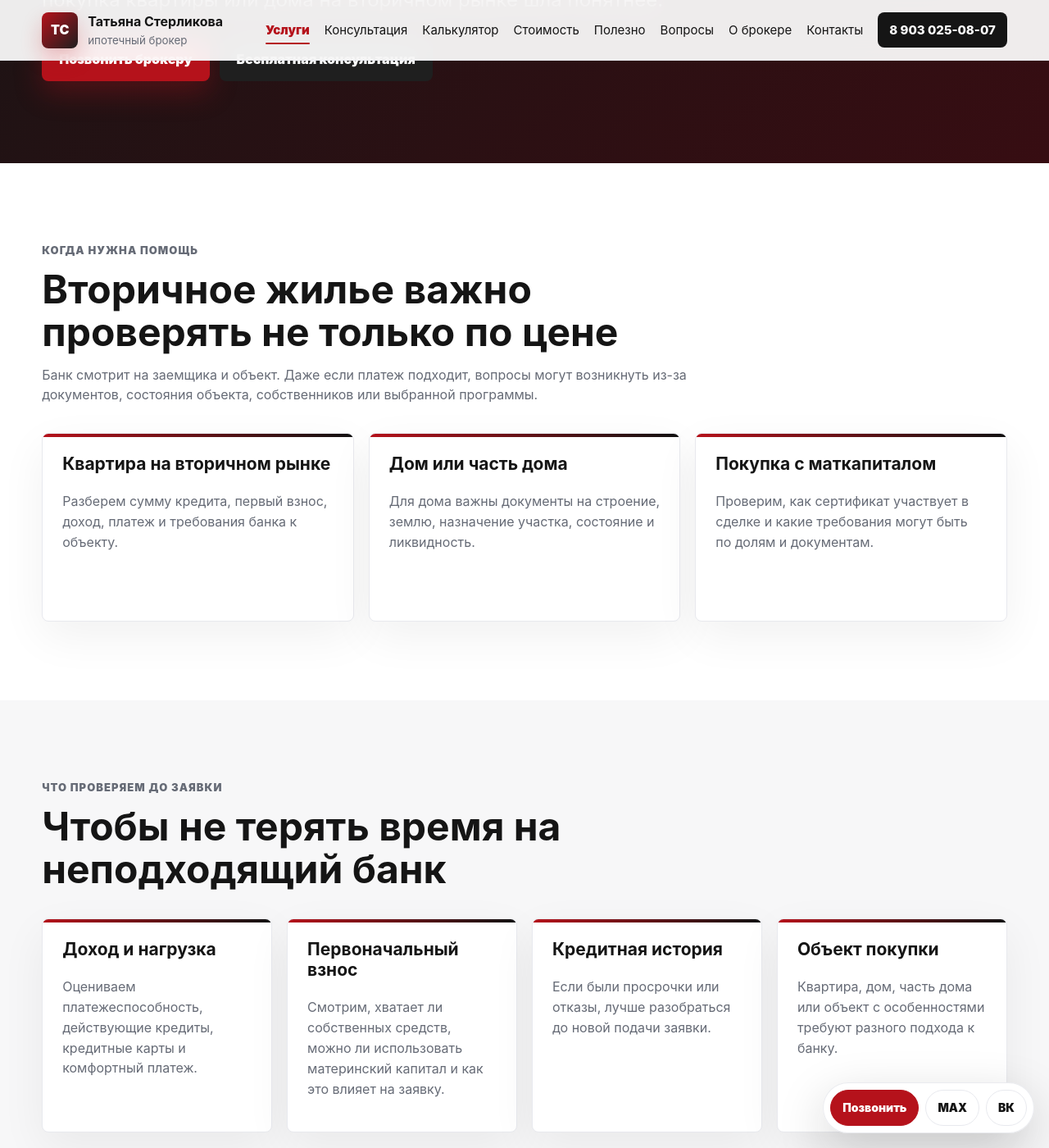
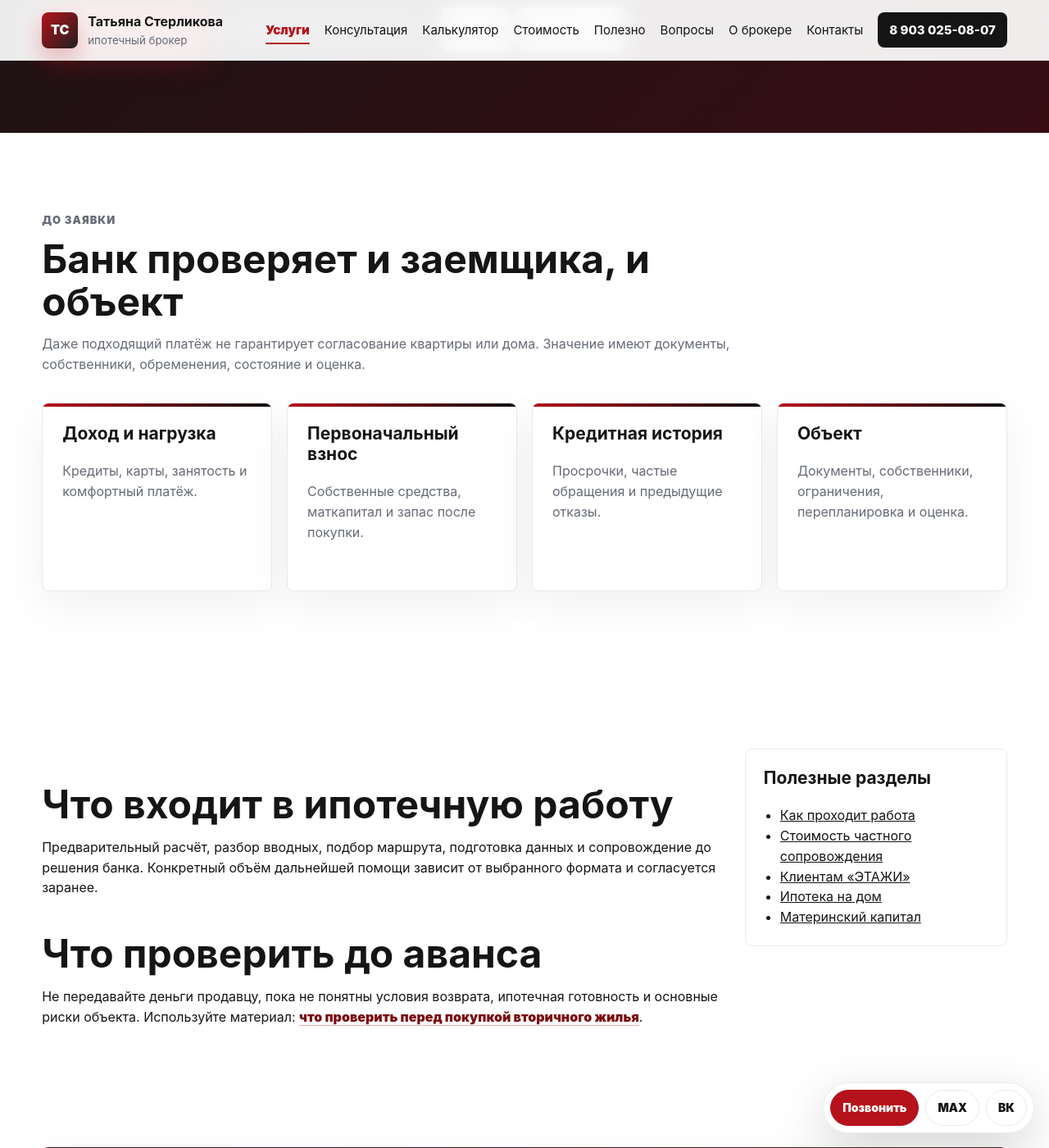
Before and after one commit to deputat36/broker, a Jekyll site: the page built from uslugi/ipoteka-na-vtorichnoe-zhile.md, in a window 1280 px wide and 1400 px high, scrolled down 651 px. Shown: the whole window at 82% size. Built offline with Jekyll 4.4.1, drawn with Linux system fonts in a browser that asks for light colours; our own code applies the rules of GitHub Pages for plain Markdown files; some of the changed text lies outside the part shown.

Commit message:
Уточнена услуга ипотеки на вторичное жилье

```diff
--- a/uslugi/ipoteka-na-vtorichnoe-zhile.md
+++ b/uslugi/ipoteka-na-vtorichnoe-zhile.md
@@ -1,22 +1,18 @@
 ---
 layout: default
 title: Ипотека на вторичное жилье в Борисоглебске | Татьяна Стерликова
-description: Помощь ипотечного брокера при покупке вторичного жилья в Борисоглебске, Грибановском и Поворино: подбор банка, разбор объекта, платежа, взноса и рисков сделки.
+description: Ипотека на вторичное жилье в Борисоглебске и районах: платёж, взнос, заявка, требования банка и проверка объекта до аванса.
 permalink: /uslugi/ipoteka-na-vtorichnoe-zhile/
 og_type: article
-schema: '{"@context":"https://schema.org","@type":"Service","name":"Ипотека на вторичное жилье","provider":{"@type":"Person","name":"Татьяна Стерликова","telephone":"+79030250807"},"areaServed":["Борисоглебск","Грибановский район","Поворинский район"],"serviceType":"Ипотечное сопровождение"}'
+schema: '{"@context":"https://schema.org","@type":"Service","name":"Ипотека на вторичное жилье","provider":{"@type":"Person","name":"Татьяна Стерликова","telephone":"+79030250807"},"areaServed":["Борисоглебск","Грибановский район","Поворинский район"],"serviceType":"Ипотечное консультирование и подготовка заявки"}'
 ---
 
-<section class="page-hero section"><div class="breadcrumbs"><a href="{{ '/' | relative_url }}">Главная</a> / <a href="{{ '/uslugi/' | relative_url }}">Услуги</a> / Вторичное жилье</div><p class="eyebrow">Ипотека на вторичку</p><h1>Ипотека на вторичное жилье в Борисоглебске и районах</h1><p class="lead">Помогу заранее разобрать платеж, первоначальный взнос, доход, требования банка и особенности объекта, чтобы покупка квартиры или дома на вторичном рынке шла понятнее.</p><div class="hero-actions"><a class="btn btn-primary" href="tel:+79030250807">Позвонить брокеру</a><a class="btn btn-secondary" href="{{ '/konsultaciya/' | relative_url }}">Бесплатная консультация</a></div></section>
+<section class="page-hero section"><div class="breadcrumbs"><a href="{{ '/' | relative_url }}">Главная</a> / <a href="{{ '/uslugi/' | relative_url }}">Услуги</a> / Вторичное жилье</div><p class="eyebrow">Ипотека на вторичку</p><h1>Ипотека на вторичное жилье в Борисоглебске и районах</h1><p class="lead">Разберу платёж, взнос, доход, требования банка и особенности объекта до заявки или передачи аванса.</p><div class="hero-actions"><a class="btn btn-primary" href="tel:+79030250807">Позвонить Татьяне</a><a class="btn btn-secondary" href="{{ '/konsultaciya/' | relative_url }}">Бесплатная консультация</a><button class="btn btn-light" type="button" data-copy-phone>MAX</button><a class="btn btn-light" href="https://vk.com/tatyanasterlikova" rel="noopener">ВКонтакте</a></div></section>
 
-<section class="section"><div class="section-head"><p class="eyebrow">Когда нужна помощь</p><h2>Вторичное жилье важно проверять не только по цене</h2><p>Банк смотрит на заемщика и объект. Даже если платеж подходит, вопросы могут возникнуть из-за документов, состояния объекта, собственников или выбранной программы.</p></div><div class="grid cards-3"><article class="card"><h3>Квартира на вторичном рынке</h3><p>Разберем сумму кредита, первый взнос, доход, платеж и требования банка к объекту.</p></article><article class="card"><h3>Дом или часть дома</h3><p>Для дома важны документы на строение, землю, назначение участка, состояние и ликвидность.</p></article><article class="card"><h3>Покупка с маткапиталом</h3><p>Проверим, как сертификат участвует в сделке и какие требования могут быть по долям и документам.</p></article></div></section>
+<section class="section"><div class="section-head"><p class="eyebrow">До заявки</p><h2>Банк проверяет и заемщика, и объект</h2><p>Даже подходящий платёж не гарантирует согласование квартиры или дома. Значение имеют документы, собственники, обременения, состояние и оценка.</p></div><div class="grid cards-4"><article class="card"><h3>Доход и нагрузка</h3><p>Кредиты, карты, занятость и комфортный платёж.</p></article><article class="card"><h3>Первоначальный взнос</h3><p>Собственные средства, маткапитал и запас после покупки.</p></article><article class="card"><h3>Кредитная история</h3><p>Просрочки, частые обращения и предыдущие отказы.</p></article><article class="card"><h3>Объект</h3><p>Документы, собственники, ограничения, перепланировка и оценка.</p></article></div></section>
 
-<section class="section muted"><div class="section-head"><p class="eyebrow">Что проверяем до заявки</p><h2>Чтобы не терять время на неподходящий банк</h2></div><div class="grid cards-4"><article class="card"><h3>Доход и нагрузка</h3><p>Оцениваем платежеспособность, действующие кредиты, кредитные карты и комфортный платеж.</p></article><article class="card"><h3>Первоначальный взнос</h3><p>Смотрим, хватает ли собственных средств, можно ли использовать материнский капитал и как это влияет на заявку.</p></article><article class="card"><h3>Кредитная история</h3><p>Если были просрочки или отказы, лучше разобраться до новой подачи заявки.</p></article><article class="card"><h3>Объект покупки</h3><p>Квартира, дом, часть дома или объект с особенностями требуют разного подхода к банку.</p></article></div></section>
+<section class="section content-layout"><article class="content-main"><h2>Что входит в ипотечную работу</h2><p>Предварительный расчёт, разбор вводных, подбор маршрута, подготовка данных и сопровождение до решения банка. Конкретный объём дальнейшей помощи зависит от выбранного формата и согласуется заранее.</p><h2>Что проверить до аванса</h2><p>Не передавайте деньги продавцу, пока не понятны условия возврата, ипотечная готовность и основные риски объекта. Используйте материал: <a class="text-link" href="{{ '/polezno/chto-proverit-pered-pokupkoy-vtorichnogo-zhilya/' | relative_url }}">что проверить перед покупкой вторичного жилья</a>.</p></article><aside class="sidebar"><div class="seo-panel"><h3>Полезные разделы</h3><ul><li><a href="{{ '/kak-prohodit-rabota/' | relative_url }}">Как проходит работа</a></li><li><a href="{{ '/stoimost/' | relative_url }}">Стоимость частного сопровождения</a></li><li><a href="{{ '/etagi/' | relative_url }}">Клиентам «ЭТАЖИ»</a></li><li><a href="{{ '/uslugi/ipoteka-na-dom/' | relative_url }}">Ипотека на дом</a></li><li><a href="{{ '/uslugi/materinskiy-kapital/' | relative_url }}">Материнский капитал</a></li></ul></div></aside></section>
 
-<section class="section compact-section"><div class="notice"><div><p class="eyebrow">До передачи аванса</p><h2>Проверьте не только ипотеку, но и сам объект</h2><p>Подготовили отдельный чек-лист по собственникам, ограничениям, перепланировке, оценке, требованиям банка и условиям возврата аванса.</p></div><a class="btn btn-dark" href="{{ '/polezno/chto-proverit-pered-pokupkoy-vtorichnogo-zhilya/' | relative_url }}">Открыть чек-лист</a></div></section>
+<section class="section compact-section"><div class="notice"><div><p class="eyebrow">Два формата работы</p><h2>Частное сопровождение и сделки через «ЭТАЖИ»</h2><p>При частном обращении объём и стоимость согласуются заранее. Если сделка проходит через компанию «ЭТАЖИ», ипотечное сопровождение включено в комиссию компании и отдельно клиентом не оплачивается.</p></div><div class="hero-actions"><a class="btn btn-dark" href="{{ '/stoimost/' | relative_url }}">Частные тарифы</a><a class="btn btn-dark" href="{{ '/etagi/' | relative_url }}">Клиентам «ЭТАЖИ»</a></div></div></section>
 
-<section class="section"><div class="section-head"><p class="eyebrow">Частые ситуации</p><h2>С чем обычно обращаются перед покупкой вторички</h2></div><div class="faq-list"><details><summary>Можно ли сначала понять примерный платеж?</summary><p>Да. На консультации можно обсудить стоимость объекта, взнос, срок, доход и примерный платеж. Окончательные условия определяет банк.</p></details><details><summary>Что делать, если банк уже отказал?</summary><p>Лучше не подавать заявки подряд. Сначала стоит понять причину отказа: нагрузка, история, доход, объект или неподходящая программа.</p></details><details><summary>Можно ли купить вторичку с материнским капиталом?</summary><p>Да, но нужно заранее разобрать формат использования сертификата, требования банка, документы и дальнейшее оформление долей.</p></details></div></section>
-
-<section class="section compact-section"><div class="notice"><div><p class="eyebrow">Клиентам «ЭТАЖИ»</p><h2>Ипотечное сопровождение бесплатно</h2><p>Если покупка проходит через компанию «ЭТАЖИ», помощь ипотечного брокера включена в комиссию компании и отдельно не оплачивается клиентом.</p></div><a class="btn btn-dark" href="{{ '/etagi/' | relative_url }}">Подробнее</a></div></section>
-
-<section class="section cta-section"><div><p class="eyebrow">Начать с разбора</p><h2>Планируете купить вторичное жилье?</h2><p>Позвоните или напишите: город, стоимость объекта, взнос, доход и были ли уже заявки в банки.</p></div><div class="cta-actions"><a class="btn btn-primary" href="tel:+79030250807">8 903 025-08-07</a><button class="btn btn-secondary" type="button" data-copy-phone>MAX</button><a class="btn btn-secondary" href="https://vk.com/tatyanasterlikova" rel="noopener">ВК</a></div></section>
+<section class="section cta-section"><div><p class="eyebrow">Покупаете вторичное жилье?</p><h2>Сначала проверьте ипотечный маршрут</h2><p>Назовите город, стоимость объекта, взнос, доход и были ли заявки в банки.</p></div><div class="cta-actions"><a class="btn btn-primary" href="tel:+79030250807">8 903 025-08-07</a><a class="btn btn-secondary" href="{{ '/konsultaciya/' | relative_url }}">Консультация</a><button class="btn btn-secondary" type="button" data-copy-phone>MAX</button><a class="btn btn-secondary" href="https://vk.com/tatyanasterlikova" rel="noopener">ВКонтакте</a></div></section>
```
